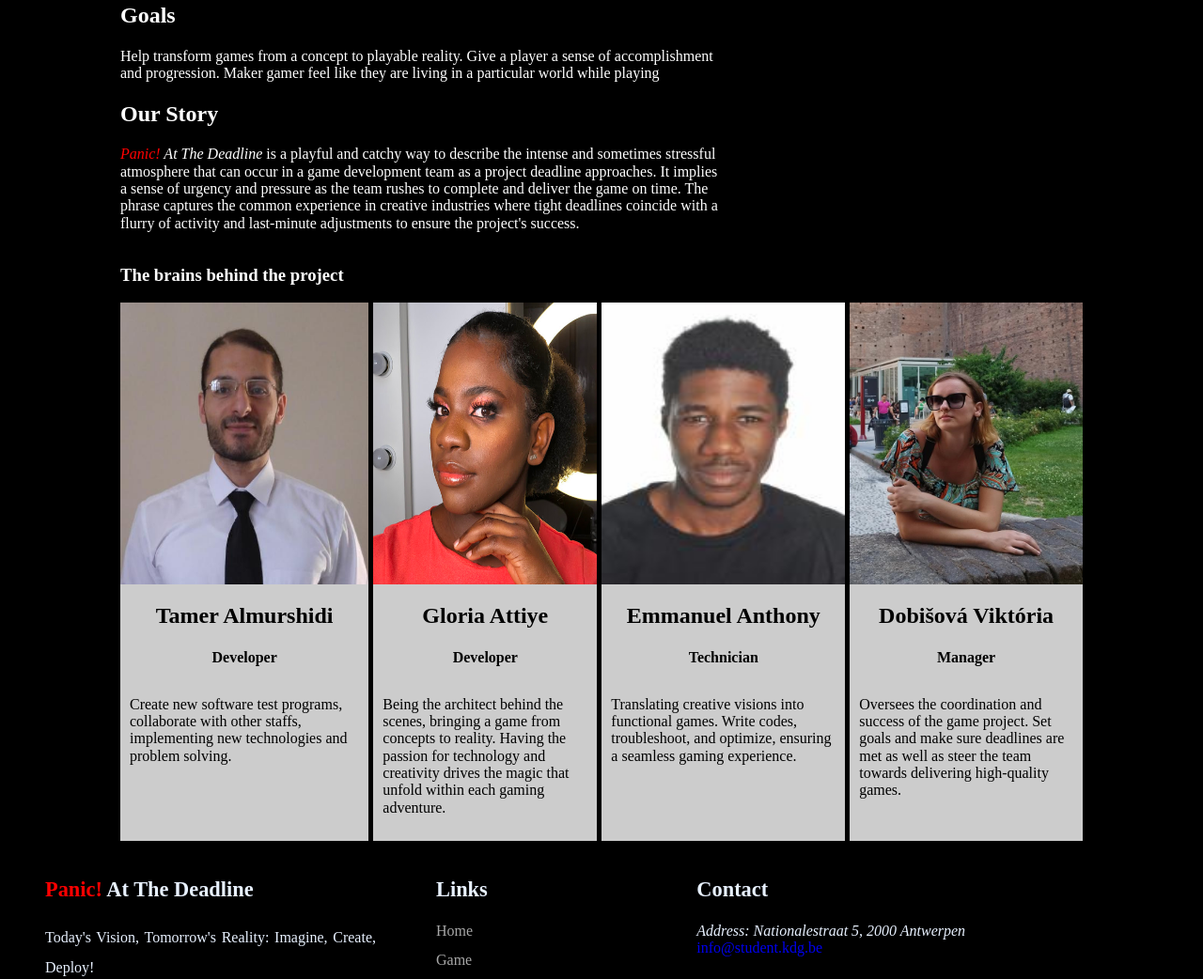
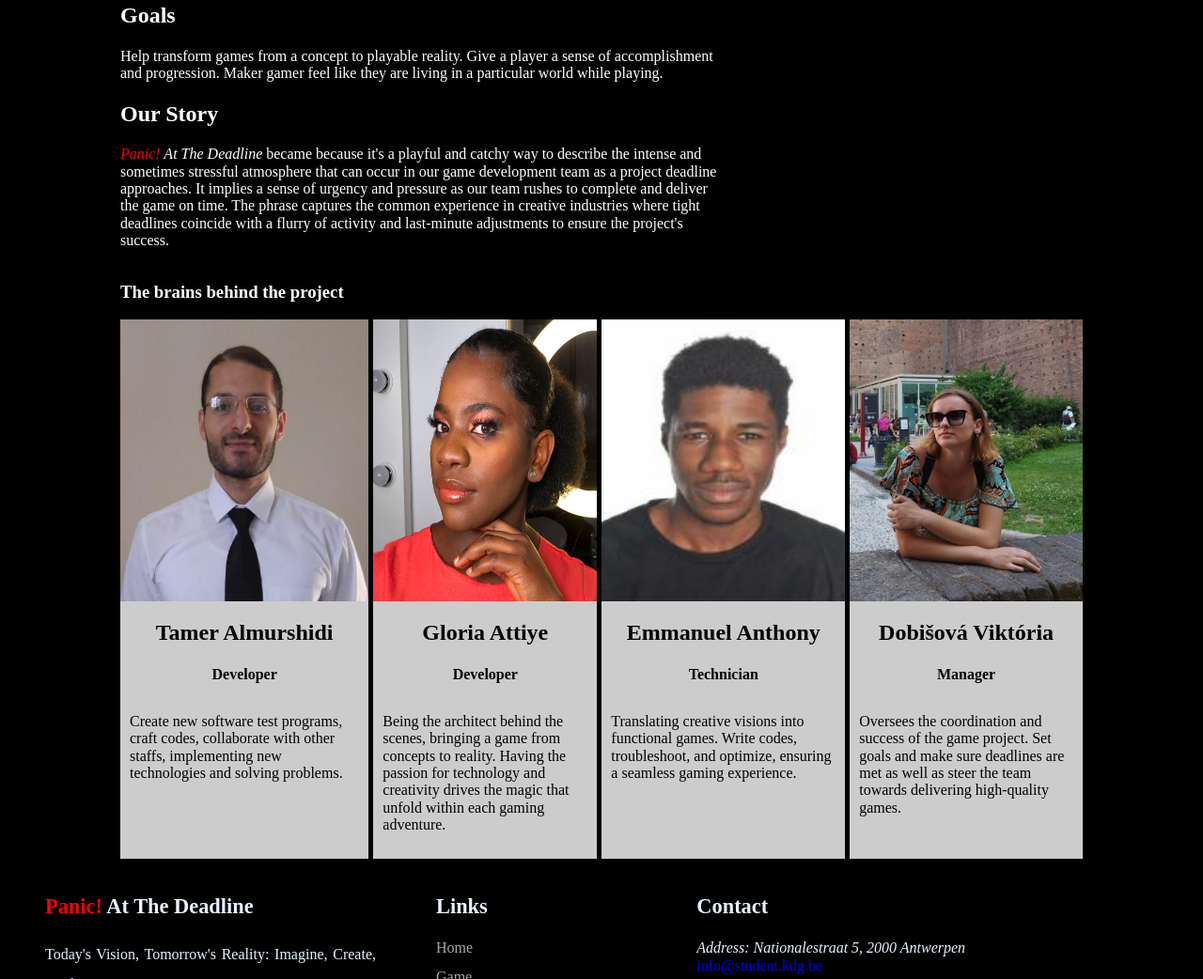
Before and after one commit to dobisovaviktoria/MineSweeper-frontend, a plain HTML site: page html/about-us.html in a window 1280 px wide. Shown: the part 604-1646 px from the top of the page at 94% size. Drawn offline with Linux system fonts and the light colour scheme.

Commit message:
grammatical correction on About us

```diff
--- a/html/about-us.html
+++ b/html/about-us.html
@@ -50,18 +50,18 @@
             <p>
               Help transform games from a concept to playable reality. Give a
               player a sense of accomplishment and progression. Maker gamer feel
-              like they are living in a particular world while playing
+              like they are living in a particular world while playing.
             </p>
           </article>
 
           <article class="story">
             <h2>Our Story</h2>
             <p>
-              <em> <span class="red-panic">Panic!</span> At The Deadline</em> is
-              a playful and catchy way to describe the intense and sometimes
-              stressful atmosphere that can occur in a game development team as
+              <em> <span class="red-panic">Panic!</span> At The Deadline</em> became
+              because it's a playful and catchy way to describe the intense and sometimes
+              stressful atmosphere that can occur in our game development team as
               a project deadline approaches. It implies a sense of urgency and
-              pressure as the team rushes to complete and deliver the game on
+              pressure as our team rushes to complete and deliver the game on
               time. The phrase captures the common experience in creative
               industries where tight deadlines coincide with a flurry of
               activity and last-minute adjustments to ensure the project's
@@ -81,8 +81,9 @@
                 <h2>Tamer Almurshidi</h2>
                 <h4>Developer</h4>
                 <p>
-                  Create new software test programs, collaborate with other
-                  staffs, implementing new technologies and problem solving.
+                  Create new software test programs, craft codes, collaborate
+                  with other staffs, implementing new technologies and
+                  solving problems.
                 </p>
               </article>
             </figure>
```
